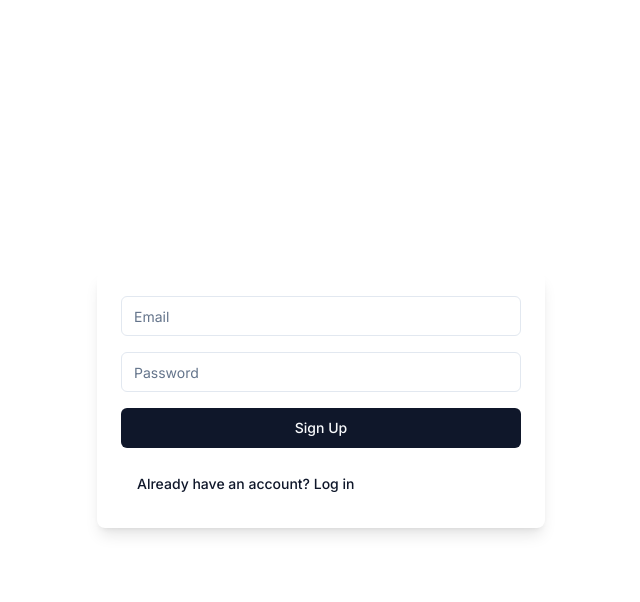
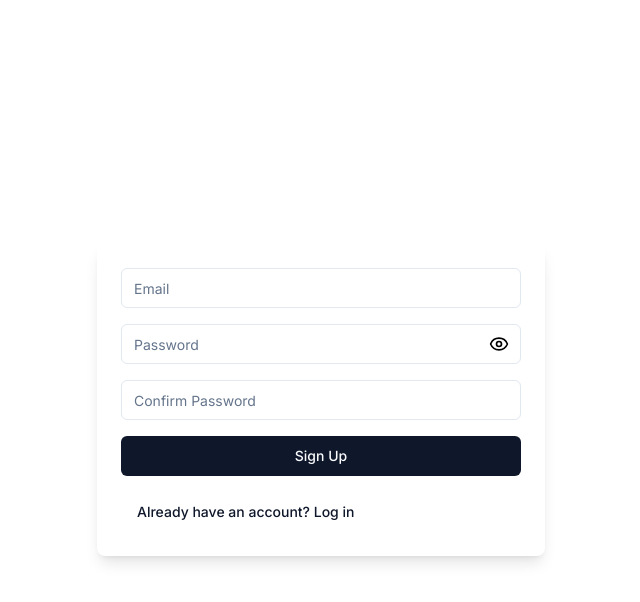
Before and after one commit to poorvashakhairnar21/BE_assistant, a Next.js app in the folder frontend/: page / in a window 1280 px wide. Both pictures are taken after a click on the button "Don't have an account? Sign up". Shown: the top 602 px of the page, without its empty margins (319-959 px from the left). Built offline with nearby package versions, Linux system fonts and the light colour scheme.

Commit message:
signup page inhancement closes #4

```diff
--- a/frontend/components/auth/Signup.tsx
+++ b/frontend/components/auth/Signup.tsx
@@ -4,33 +4,52 @@ import { useState } from "react"
 import { Button } from "@/components/ui/button"
 import { Input } from "@/components/ui/input"
 import { signup, verifyOTP } from "@/utils/api"
+import { Eye, EyeOff } from "lucide-react"
 
 interface SignupProps {
-  onSignup: (token: string) => void
+  onSignup: (email: string, token: string) => void
   onSwitchToLogin: () => void
 }
 
 export function Signup({ onSignup, onSwitchToLogin }: SignupProps) {
   const [email, setEmail] = useState("")
   const [password, setPassword] = useState("")
+  const [confirmPassword, setConfirmPassword] = useState("")
   const [otp, setOtp] = useState("")
   const [error, setError] = useState<string | null>(null)
   const [isOtpSent, setIsOtpSent] = useState(false)
+  const [loading, setLoading] = useState(false)
+  const [showPassword, setShowPassword] = useState(false)
+
+  const togglePasswordVisibility = () => setShowPassword(!showPassword)
 
   const handleSubmit = async (e: React.FormEvent) => {
     e.preventDefault()
     setError(null) // Reset error before a new attempt
-    try {
-      if (!isOtpSent) {
+    setLoading(true) // Set loading state
+    setShowPassword(false)
+
+    if (!isOtpSent) {
+      if (password !== confirmPassword) {
+        setError("Password and Confirm Password do not match")
+        setLoading(false)
+        return
+      }
+      try {
         await signup(email, password)
         setIsOtpSent(true)
-      } else {
+      } catch (err: any) {
+        setError(err.message)
+      }
+    } else {
+      try {
         const token = await verifyOTP(email, otp)
-        onSignup(email,token)
+        onSignup(email, token)
+      } catch (err: any) {
+        setError(err.message)
       }
-    } catch (err: any) {
-      setError(err.message) // Set error message
     }
+    setLoading(false) // Reset loading state after operation
   }
 
   return (
@@ -41,25 +60,52 @@ export function Signup({ onSignup, onSwitchToLogin }: SignupProps) {
         value={email}
         onChange={(e) => setEmail(e.target.value)}
         required
-        disabled={isOtpSent}
+        disabled={isOtpSent || loading}
       />
       {!isOtpSent && (
+        <>
+          <div className="relative">
+            <Input
+              type={showPassword ? "text" : "password"}
+              placeholder="Password"
+              value={password}
+              onChange={(e) => setPassword(e.target.value)}
+              required
+              disabled={loading}
+            />
+            <button
+              type="button"
+              className="absolute inset-y-0 right-3 flex items-center"
+              onClick={togglePasswordVisibility}
+            >
+              {showPassword ? <EyeOff size={20} /> : <Eye size={20} />}
+            </button>
+          </div>
+          <Input
+            type="password"
+            placeholder="Confirm Password"
+            value={confirmPassword}
+            onChange={(e) => setConfirmPassword(e.target.value)}
+            required
+            disabled={loading}
+          />
+        </>
+      )}
+      {isOtpSent && (
         <Input
-          type="password"
-          placeholder="Password"
-          value={password}
-          onChange={(e) => setPassword(e.target.value)}
+          type="text"
+          placeholder="Enter OTP"
+          value={otp}
+          onChange={(e) => setOtp(e.target.value)}
           required
+          disabled={loading}
         />
       )}
-      {isOtpSent && (
-        <Input type="text" placeholder="Enter OTP" value={otp} onChange={(e) => setOtp(e.target.value)} required />
-      )}
       {error && <p className="text-red-500 text-sm">{error}</p>}
-      <Button type="submit" className="w-full">
-        {isOtpSent ? "Verify OTP" : "Sign Up"}
+      <Button type="submit" className="w-full" disabled={loading}>
+        {loading ? "Processing..." : isOtpSent ? "Verify OTP" : "Sign Up"}
       </Button>
-      <Button type="button" variant="link" onClick={onSwitchToLogin}>
+      <Button type="button" variant="link" onClick={onSwitchToLogin} disabled={loading}>
         Already have an account? Log in
       </Button>
     </form>
--- a/frontend/components/main.tsx
+++ b/frontend/components/main.tsx
@@ -66,6 +66,7 @@ export default function Main() {
 
   const handleLogin = async (email: string, password: string) => {
     try {
+      localStorage.clear();
       const token = await login(email, password);
       localStorage.setItem("token", token);
       localStorage.setItem("userEmail", email);
@@ -79,6 +80,7 @@ export default function Main() {
   const handleSignup = async (email: string,token: string) => {
     try {
       // const token = await signup(email, password);
+      localStorage.clear();
       localStorage.setItem("token", token);
       localStorage.setItem("userEmail", email);
       setUser(email);
@@ -88,6 +90,7 @@ export default function Main() {
   };
 
   const handleLogout = () => {
+    localStorage.clear();
     localStorage.removeItem("token");
     localStorage.removeItem("userEmail");
     setUser(null);
```
